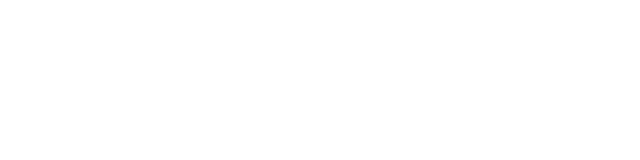
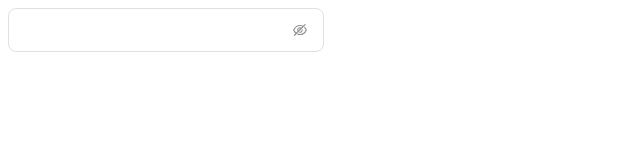
Before and after one commit to KseniaPopova02/dashboard, a React (Create React App) app: page / in a window 1280 px wide. Shown: the top 160 px of the page, without its empty margins (0-640 px from the left). Built offline with nearby package versions, Linux system fonts and the light colour scheme.

Commit message:
add: password Input

```diff
--- a/src/App.jsx
+++ b/src/App.jsx
@@ -1,3 +1,8 @@
-const App = () => <></>;
+import { InputPassword } from "./components";
+const App = () => (
+  <>
+    <InputPassword />
+  </>
+);
 
 export default App;
--- /dev/null
+++ b/src/components/InputAntPassword/InputPassword.jsx
@@ -0,0 +1,7 @@
+import React from "react";
+import { Input } from "antd";
+import "./style.css";
+
+export const InputPassword = () => (
+  <Input.Password className="input__password" />
+);
--- /dev/null
+++ b/src/components/InputAntPassword/index.js
@@ -0,0 +1 @@
+export * from "./InputPassword";
--- /dev/null
+++ b/src/components/InputAntPassword/style.css
@@ -0,0 +1,34 @@
+/* import styled from "styled-components";
+import { Input } from "antd";
+
+export const StyledInputPassword = styled(Input.Password)`
+  border: 1px solid #dfe0eb;
+  border-radius: 8px;
+  font-weight: 400;
+  font-size: 14px;
+  color: #4b506d;
+  padding: 11px 16px;
+  max-width: 316px;
+  width: 100%;
+  outline: none;
+  transition: all 0.3s;
+  &:focus {
+    border-color: #3751ff;
+  }
+`; */
+
+.input__password.ant-input-affix-wrapper {
+  border: 1px solid #dfe0eb;
+  border-radius: 8px;
+  font-weight: 400;
+  font-size: 14px;
+  color: #4b506d;
+  padding: 10px 16px;
+  max-width: 316px;
+  width: 100%;
+  outline: none;
+}
+
+.input__password.ant-input-affix-wrapper:hover {
+  border-color: #3751ff;
+}
--- a/src/components/index.js
+++ b/src/components/index.js
@@ -2,3 +2,4 @@
 export * from "./Label";
 export * from "./Input";
 export * from "./ButtonForm";
+export * from "./InputAntPassword";
```
